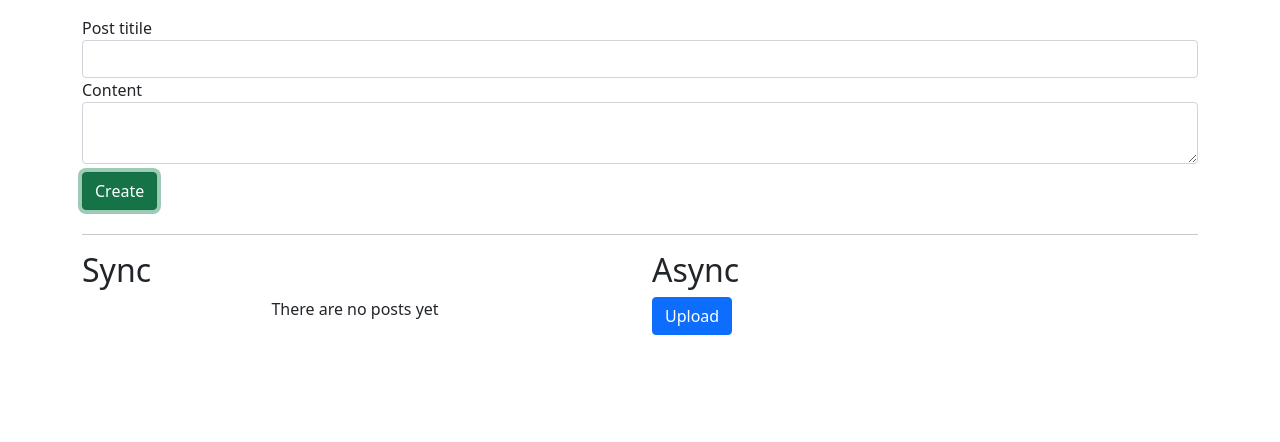
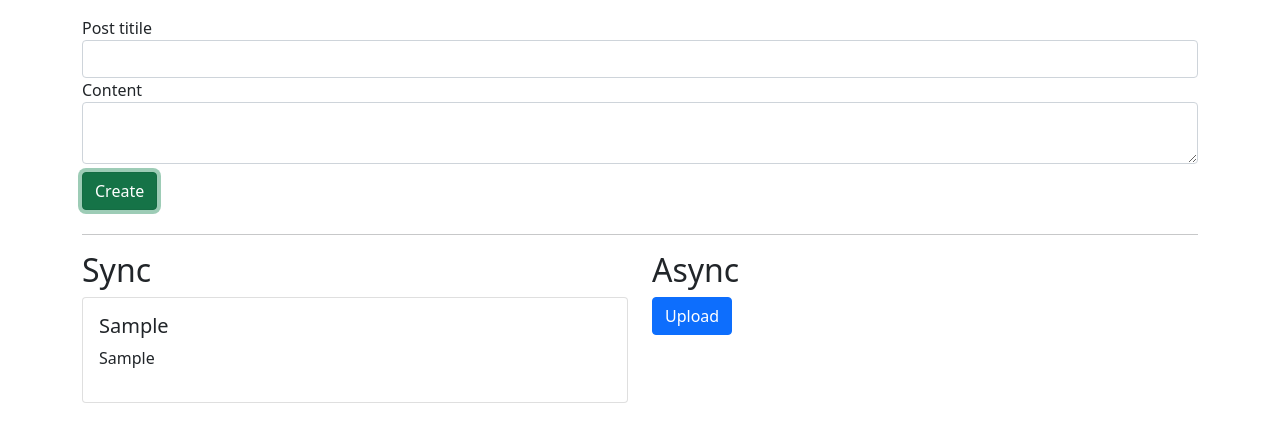
Before and after one commit to ustinvaskin/React-Redux-Saga, a React (Create React App) app in the folder my-app/: page / in a window 1280 px wide. Both pictures are taken after typing "Sample", "Sample" into the empty fields and a click on the button "Create". Shown: the top 442 px of the page. Built offline with nearby package versions, Linux system fonts and the light colour scheme.

Commit message:
sync posts functionality done

```diff
--- a/my-app/src/components/Post.component.jsx
+++ b/my-app/src/components/Post.component.jsx
@@ -1,11 +1,12 @@
 import React from "react";
 
-export default ({post}) => {
+export default ({ post }) => {
   return (
     <div className="card">
-        <div className="card-body">
-        <h5>{post}</h5>
-        </div>
+      <div className="card-body">
+        <h5>{post.title}</h5>
+        <p>{post.content}</p>
+      </div>
     </div>
   );
 };
--- a/my-app/src/components/PostForm.component.jsx
+++ b/my-app/src/components/PostForm.component.jsx
@@ -1,6 +1,7 @@
 import React from "react";
-
-export default class PostForm extends React.Component {
+import {connect} from 'react-redux'
+import {createPost} from '../redux/actions'
+ class PostForm extends React.Component {
   constructor(props) {
     super(props);
     this.state = {
@@ -9,24 +10,29 @@ export default class PostForm extends React.Component {
     };
   }
 
-  // arrow function so no binding
+  // ON SUBMIY
   submitHandler = (event) => {
-    // no reloading
     event.preventDefault();
     const { title, content } = this.state;
-    // creating new post with data from input
+// will not allow empty fields
+    if (!title.trim() || !content.trim()){
+        alert('Please fill in required fileds')
+        return
+    }
+    // WE CREATE NEW POST
     const newPost = {
       title,
       content,
       id: Date.now().toString(),
     };
     console.log(newPost);
-    // clearing the input
+    // AND GIVE IT TO THE FUNCTION ACTION createPost
+    // SO IT WILL ACCEPT NEW POST AS PAYLOAD
+    this.props.createPost(newPost)
     this.setState({ title: "", content: "" });
   };
 
   changeInputHandler = (event) => {
-    // dinamicly changing keys and values universal for inputs
     this.setState((prev) => ({
       ...prev,
       ...{ [event.target.name]: event.target.value },
@@ -63,3 +69,10 @@ export default class PostForm extends React.Component {
     );
   }
 }
+
+// This will tell what action we need to add to this components
+const mapDispatchToProps = {
+createPost
+}
+
+export default connect(null, mapDispatchToProps)(PostForm)
--- a/my-app/src/components/Posts.component.jsx
+++ b/my-app/src/components/Posts.component.jsx
@@ -8,7 +8,7 @@ const Posts = ({ syncPosts }) => {
   if (!syncPosts.length) {
     return <p className="text-center">There are no posts yet</p>;
   }
-  return syncPosts.map((post) => <Post post={post} />);
+  return syncPosts.map((post) => <Post post={post} key={post.id} />);
 };
 
 
@@ -17,11 +17,11 @@ const Posts = ({ syncPosts }) => {
 // it chages state to props
 
 const mapStateToProps = state => {
- console.log(state.posts.fetchedPosts);
+ console.log(state.posts);
  // we can now rename state and get bits from state and it will our props
  // note line 7 we get array of posts from state
  return {
-     syncPosts: state.posts.fetchedPosts
+     syncPosts: state.posts.posts
  };
 }
 
--- /dev/null
+++ b/my-app/src/redux/actions.js
@@ -0,0 +1,8 @@
+import { CREATE_POST } from "./type";
+
+export function createPost(post){
+    return {
+        type: CREATE_POST,
+        payload: post
+    }
+}
--- a/my-app/src/redux/posts.reducer.js
+++ b/my-app/src/redux/posts.reducer.js
@@ -12,7 +12,7 @@ const initialState = {
 export const postsReducer = (state = initialState, action) => {
     switch (action.type) {
         case CREATE_POST:
-return {...state, posts:[...state.posts, action.payload]}
+return {...state, posts:[...state.posts, action.payload] }
         default:
             return state;
     }
```
Also changed, not shown: 1 other file (tests, documents, lock files or other folders).
